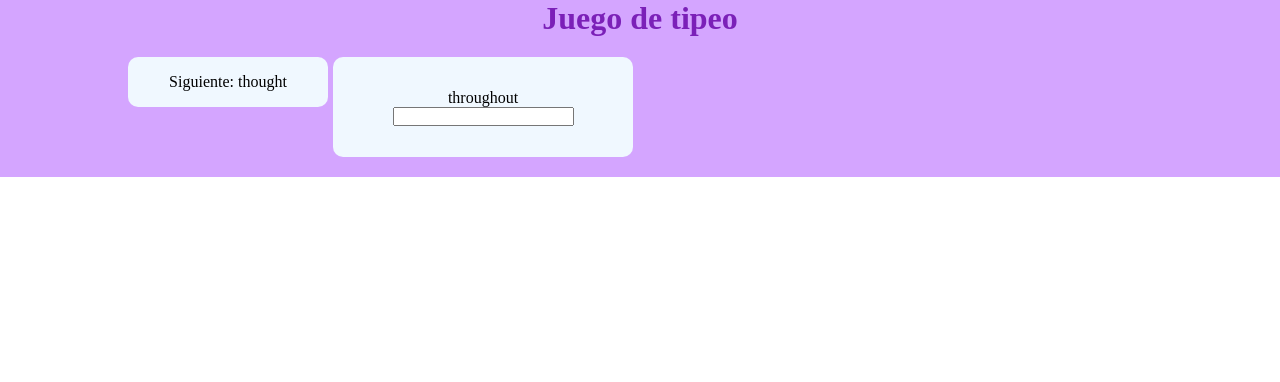
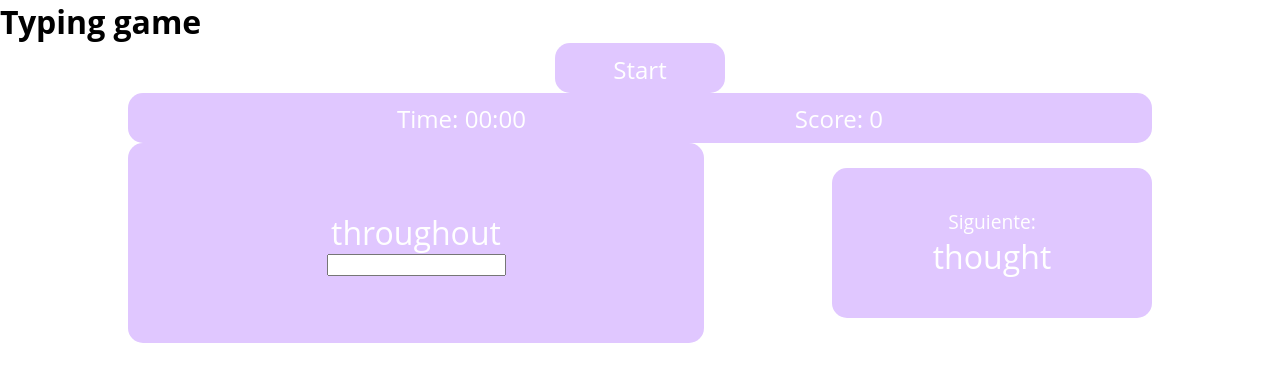
Before and after one commit to ValentinaHeredia/JuegoIngles, a plain HTML site: page index.html in a window 1280 px wide. Drawn offline with Linux system fonts and the light colour scheme.

Commit message:
cambio de interfaz

```diff
--- a/index.html
+++ b/index.html
@@ -7,21 +7,36 @@
     <title>Juego de tipeo</title>
 </head>
 <body>
-    <div class="juegoTipeo">
-        <h1>Juego de tipeo</h1>
-        <div class="caja">
-            <div class="siguientePalabra">
-                <div id="proxima-palabra"></div>
+    <main class="juegoTipeo">
+        <h1>Typing game</h1>
+        <div class="container">
+            <div>
+                <button class="boton">Start</button>
             </div>
-            <div class="palabraActual">
-                <div id="palabra-mostrada"></div>
-                <input type="text" id="ingreso-palabra">
+            <div class="subConteiner contador-tiempo">
+                <div id="contador">
+                    <p>Time: <span id="tiempo-restante">00:00</span></p>
+                </div>
+                <div>
+                    <p>Score: <span id="palabras-typed">0</span></p>
+                </div>
             </div>
-
+            <div class="subConteiner palabrasBox">
+                <div class="palabraActual">
+                    <div  id="palabra-mostrada" class="palabras"></div>
+                    <input type="text" id="ingreso-palabra">
+                </div>
+                <div class="palabraSiguiente">
+                    <div>
+                        <p>Siguiente:</p>
+                    </div>
+                    <div>
+                        <div id="proxima-palabra" class="palabras"></div>
+                    </div>
+                </div>
+            </div>
         </div>
-
-
-    </div>
+    </main>
 
 
     <script src="palabras.js"></script>
--- a/palabras.js
+++ b/palabras.js
@@ -21,7 +21,7 @@ function mostrarNuevaPalabra() {
 
   // Muestra la palabra actual y la siguiente en sus respectivos divs
   elementoPalabra.textContent = palabraActual;
-  elementoProximaPalabra.textContent = "Siguiente: " + proximaPalabra;
+  elementoProximaPalabra.textContent = proximaPalabra;
 
   elementoInput.value = "";
 }
--- a/style.css
+++ b/style.css
@@ -1,48 +1,82 @@
 * {
     margin: 0;
     padding: 0;
+    font-family: 'Open Sans', sans-serif;
 }
 
-h1{
-    color: rgb(123, 32, 184);
-    font-size: 2em;
-}
-
-.juegoTipeo{
+.container {
     display: flex;
     flex-direction: column;
     align-items: center;
-    justify-content: center;
-    width: 100vw;
-    background-color: rgb(212, 165, 255);
+    width: 100%;
 }
 
-.caja{
+.subConteiner{
     display: flex;
     flex-direction: row;
-    width: 80%;
-    margin-top: 20px;
-    margin-bottom: 20px;
+    justify-content: center;
+    align-items: center;
 }
 
+.boton{
+    background-color: #E0C7FF;
+    color: white;
+    padding: 10px 20px;
+    border: none;
+    border-radius: 15px;
+    cursor: pointer;
+    height: 50px;
+    width: 170px;
+    font-size: 1.5em;
+}
+
+.contador-tiempo{
+    background-color: #E0C7FF;
+    height: 50px;
+    width: 80%;
+    border-radius: 15px;
+    justify-content: space-evenly;
+}
+
+.contador-tiempo p{
+    font-size: 1.5em;
+    color: #ffffff;
+    text-align: center;
+}
+
+.palabrasBox{
+    width: 100%;
+    justify-content: space-evenly;
+}
 .palabraActual{
-    width: 300px;
-    height: 100px;
-    background-color: aliceblue;
-    border-radius: 10px;
+    background-color: #E0C7FF;
+    height: 200px;
+    width: 45%;
+    border-radius: 15px;
     display: flex;
+    justify-content: center;
     align-items: center;
-    justify-content: center;
-    flex-direction: column;
-    margin-left: 5px ;
-}
-.siguientePalabra{
-    width: 200px;
-    height: 50px;
-    background-color: aliceblue;
-    border-radius: 10px;
-    display: flex;
-    align-items: center;
-    justify-content: center;
     flex-direction: column;
 }
+
+.palabraSiguiente{
+    background-color: #E0C7FF;
+    height: 150px;
+    width: 25%;
+    border-radius: 15px;
+    display: flex;
+    justify-content: center;
+    align-items: center;
+    flex-direction: column;
+}
+
+.palabraSiguiente div p{
+    font-size: 1.2em;
+    color: #ffffff;
+
+}
+
+.palabras{
+    font-size: 2em;
+    color: #ffffff;
+}
```
